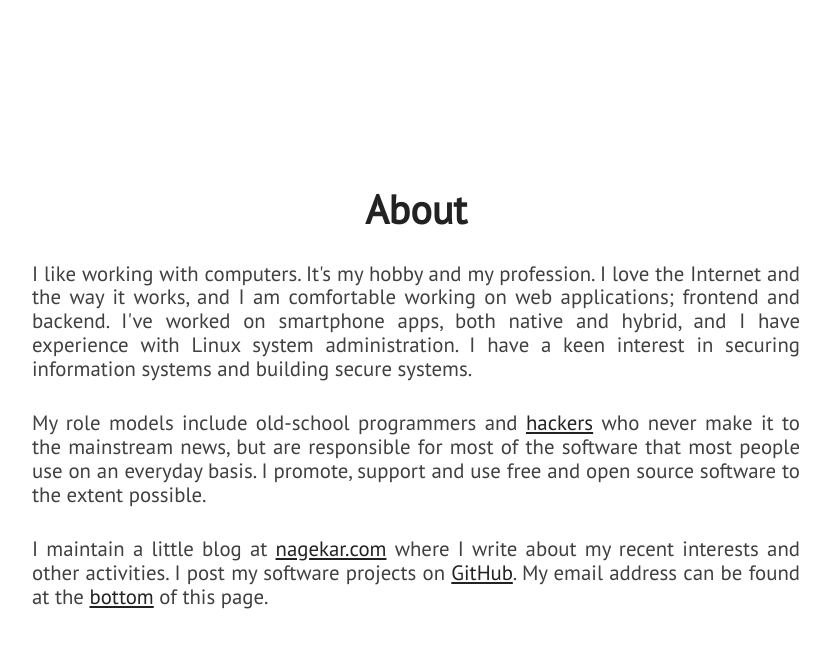
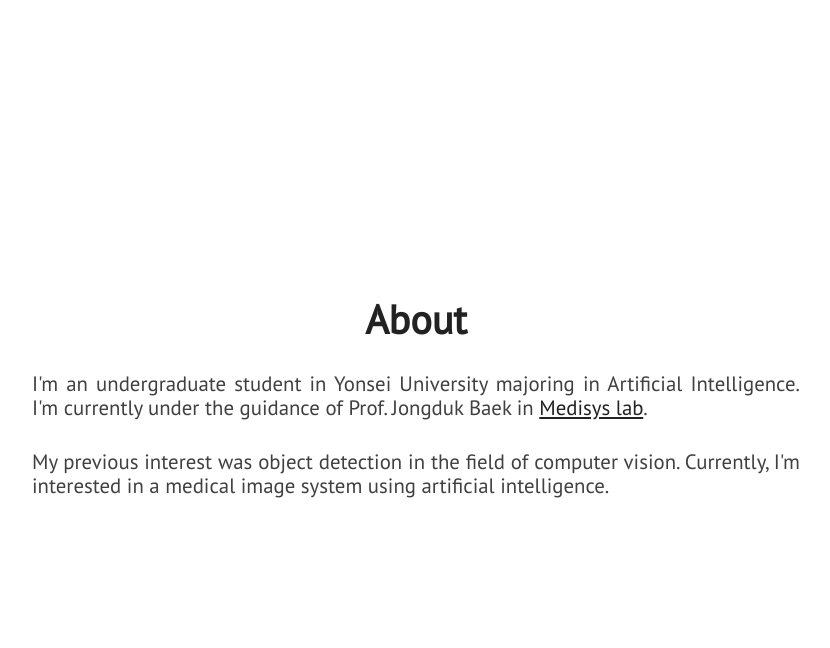
Before and after one commit to Hwanhuii/hwanhui, a Jekyll site: the page built from index.html, in a window 1280 px wide and 900 px high, scrolled down 1018 px. Shown: the top 648 px of the window, without its empty margins (224-1054 px from the left). Built offline with Jekyll 4.4.1, drawn with Linux system fonts in a browser that asks for light colours; nearby versions of some CDN libraries.

Commit message:
change about

```diff
--- a/_includes/about.html
+++ b/_includes/about.html
@@ -3,13 +3,10 @@
         <div id="about-text">
             <div class="section-heading">About</div>
             <p class="paragraph-text justify-text">
-                I like working with computers. It's my hobby and my profession. I love the Internet and the way it works, and I am comfortable working on web applications; frontend and backend. I've worked on smartphone apps, both native and hybrid, and I have experience with Linux system administration. I have a keen interest in securing information systems and building secure systems.
+                I'm an undergraduate student in Yonsei University majoring in Artificial Intelligence. I'm currently under the guidance of Prof. Jongduk Baek in <a href="https://sites.google.com/view/yonsei-medisyslab/home">Medisys lab</a>.
             </p>
             <p class="paragraph-text justify-text">
-                My role models include old-school programmers and <a href="https://stallman.org/articles/on-hacking.html">hackers</a> who never make it to the mainstream news, but are responsible for most of the software that most people use on an everyday basis. I promote, support and use free and open source software to the extent possible.
-            </p>
-            <p class="paragraph-text justify-text">
-                I maintain a little blog at <a href="{{ site.blog_url }}">nagekar.com</a> where I write about my recent interests and other activities. I post my software projects on <a href="https://github.com/{{ site.github_username }}">GitHub</a>. My email address can be found at the <span class="extra-link"><a href="#extra">bottom</a></span> of this page.
+                My previous interest was object detection in the field of computer vision. Currently, I'm interested in a medical image system using artificial intelligence.
             </p>
         </div>
     </section>
```
